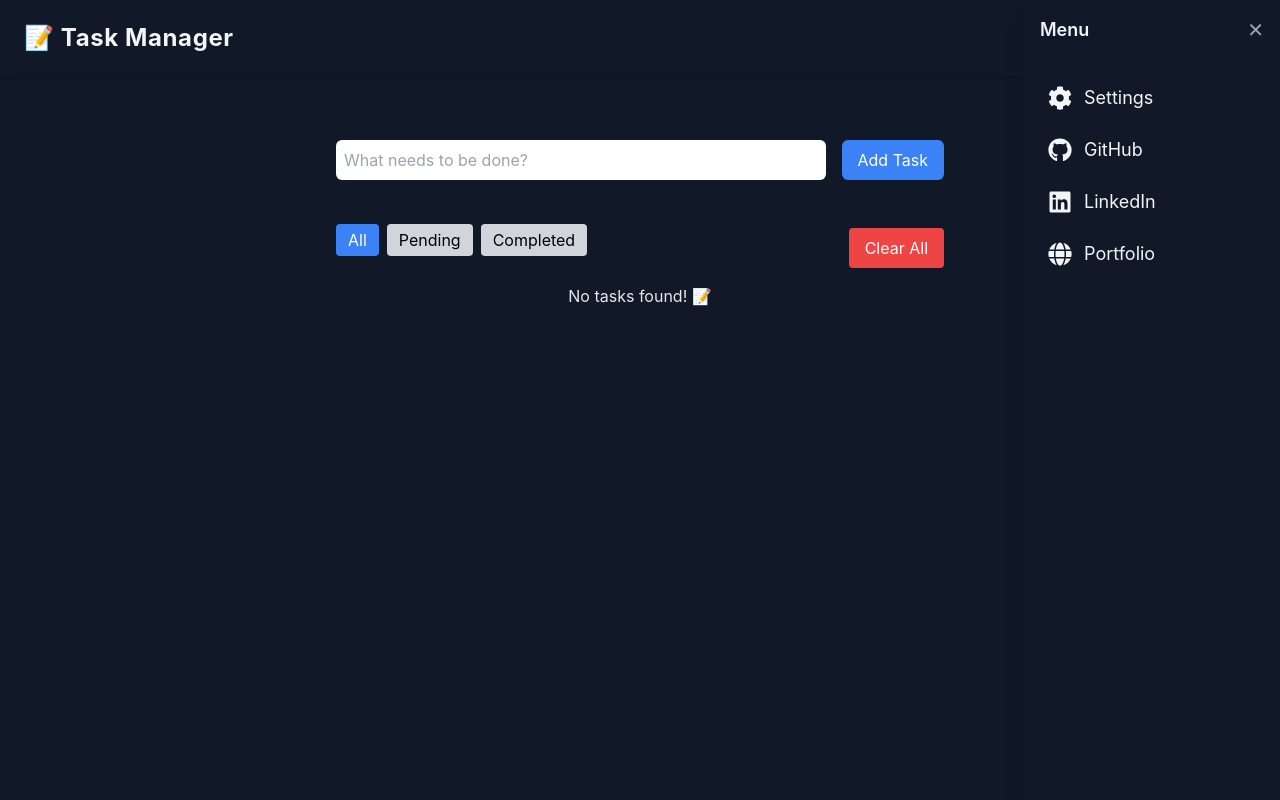
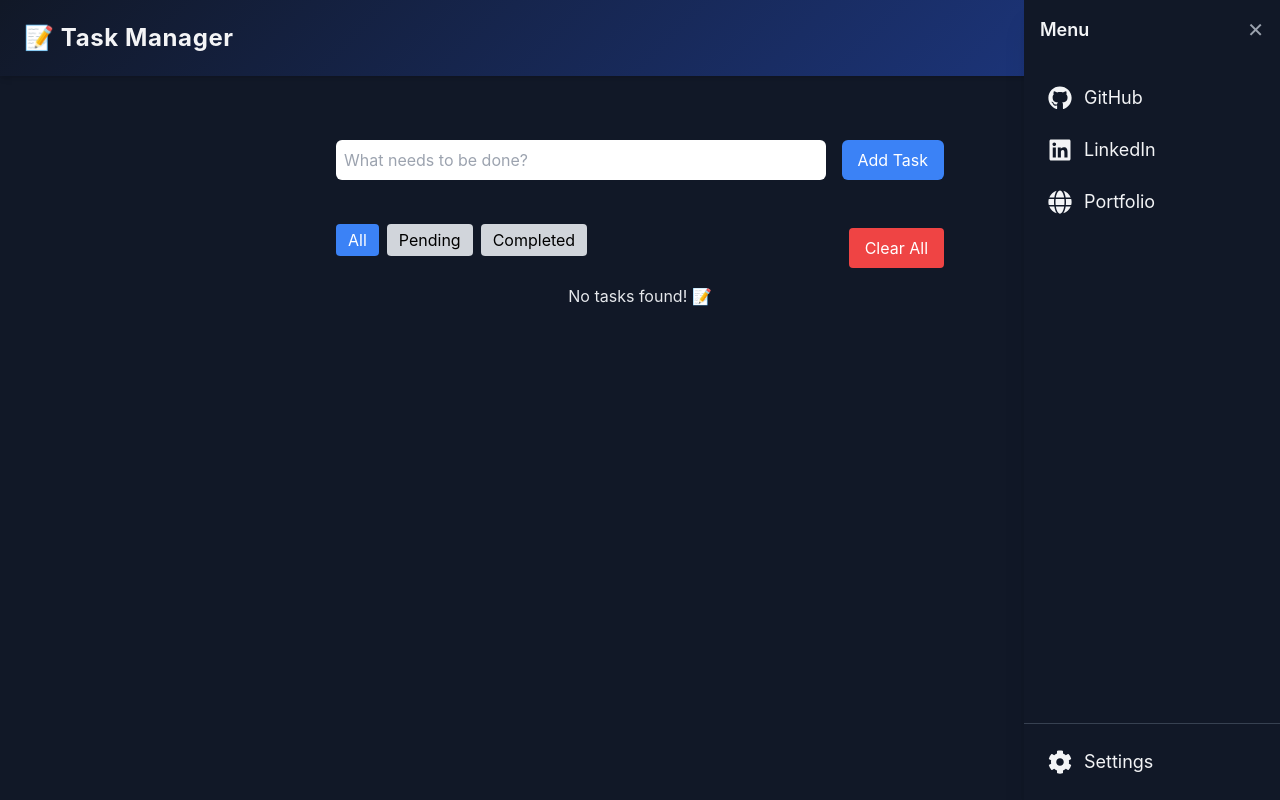
Before and after one commit to JavierMurua/tasks-app-ts-concepts, a Next.js app: page / in a window 1280 px wide. Both pictures are taken after a click on the button "Menu". Built offline with nearby package versions, Linux system fonts and the light colour scheme.

Commit message:
Review TaskItem.tsx

```diff
--- a/src/app/globals.css
+++ b/src/app/globals.css
@@ -28,6 +28,7 @@
   --primary: theme('colors.indigo.500'); /* Azul vibrante */
   --danger: theme('colors.red.500'); /* Rojo suave */
   --success: theme('colors.green.500'); /* Verde elegante */
+  --header-gradient: linear-gradient(135deg, theme('colors.gray.900') 0%, theme('colors.blue.900') 100%);
 }
 
 /* 🌞 Light Mode (Usando `data-theme="light"`) */
@@ -39,6 +40,8 @@
   --primary: theme('colors.indigo.700'); /* Azul oscuro */
   --danger: theme('colors.red.600'); /* Rojo fuerte */
   --success: theme('colors.green.600'); /* Verde fuerte */
+  --header-gradient: linear-gradient(135deg, theme('colors.gray.100') 0%, theme('colors.yellow.100') 100%);
+
 }
 
 /* 🖌️ Estilos globales */
--- a/src/components/Header.tsx
+++ b/src/components/Header.tsx
@@ -37,7 +37,8 @@ export default function Header() {
   }, [activePanel]);
 
   return (
-    <header className="bg-[var(--background)] text-[var(--foreground)] py-4 px-6 shadow-md flex justify-between items-center animate-fade-in">
+    <header className="py-4 px-6 shadow-md flex justify-between items-center animate-fade-in" style={{ background: "var(--header-gradient)" }}
+    >
       <h1 className="text-2xl font-bold tracking-wide">📝 Task Manager</h1>
 
       <div className="relative">
@@ -53,8 +54,8 @@ export default function Header() {
           <div
             ref={menuRef}
             className={clsx(
-              "absolute top-0 right-0 -mt-4  -mr-6 h-screen w-64 bg-[var(--background)] text-[var(--foreground)] z-50 shadow-xl transition-transform",
-              "transform translate-x-0 ease-in-out duration-300"
+              "absolute top-0 right-0 -mt-4 -mr-6 h-screen w-64 bg-[var(--background)] text-[var(--foreground)] z-50 shadow-xl transition-transform",
+              "transform translate-x-0 ease-in-out duration-300 flex flex-col justify-between"
             )}
           >
             <div className="flex justify-between items-center p-4">
@@ -67,13 +68,8 @@ export default function Header() {
                 &#10005;
               </button>
             </div>
-            <ul className="p-4 space-y-2">
-              <li>
-                <button onClick={toggleSettings} className="menu-item">
-                  <FaCog size={24} />
-                  <span>{t("settings")}</span>
-                </button>
-              </li>
+
+            <ul className="p-4 space-y-2 flex-1">
               <li>
                 <a href="https://github.com/tuusuario" target="_blank" rel="noopener noreferrer" className="menu-item">
                   <FaGithub size={24} />
@@ -93,8 +89,16 @@ export default function Header() {
                 </a>
               </li>
             </ul>
+
+            <div className="p-4 border-t border-[var(--border)]">
+              <button onClick={toggleSettings} className="menu-item w-full flex items-center">
+                <FaCog size={24} />
+                <span>{t("settings")}</span>
+              </button>
+            </div>
           </div>
         )}
+
       </div>
 
       {activePanel === "settings" && <SettingsPanel onClose={toggleSettings} />}
```
